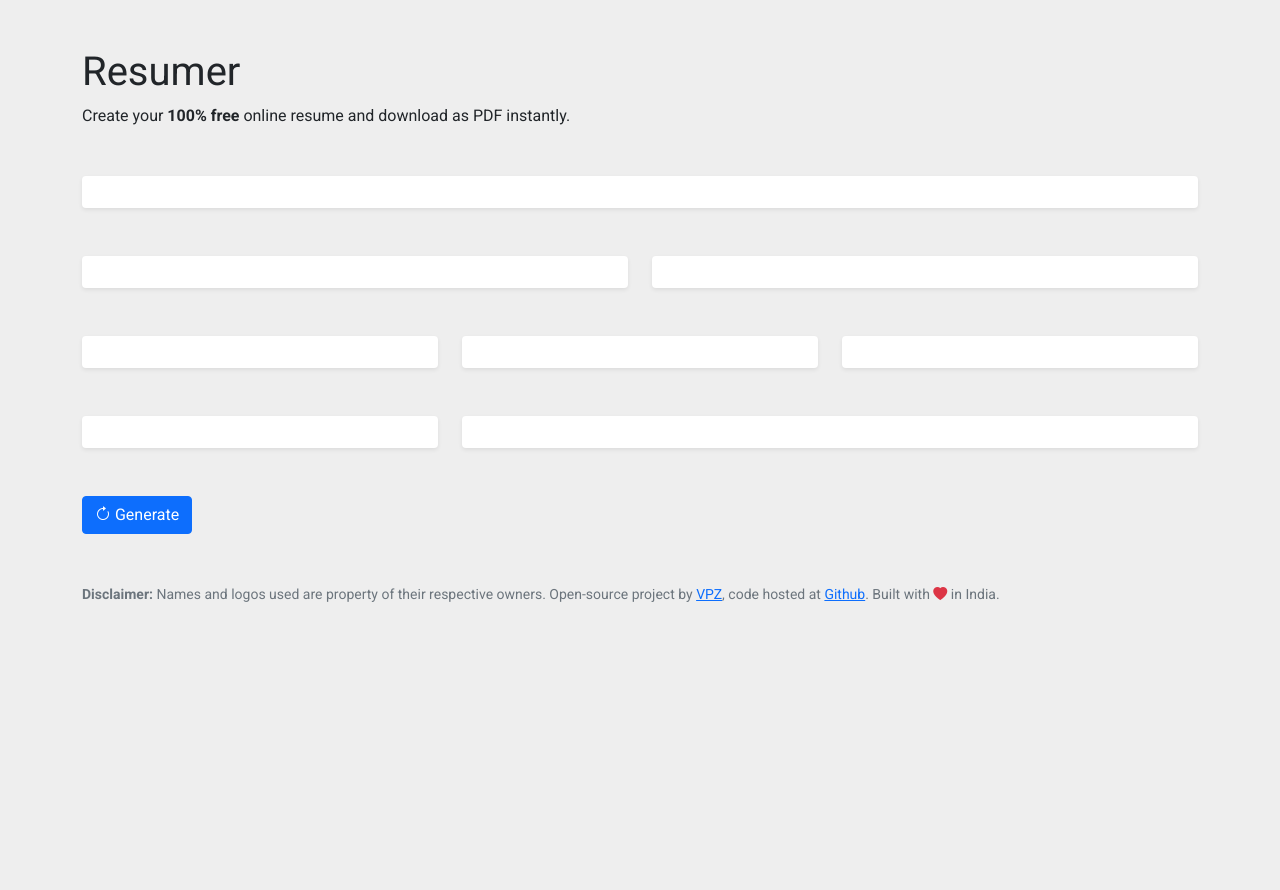
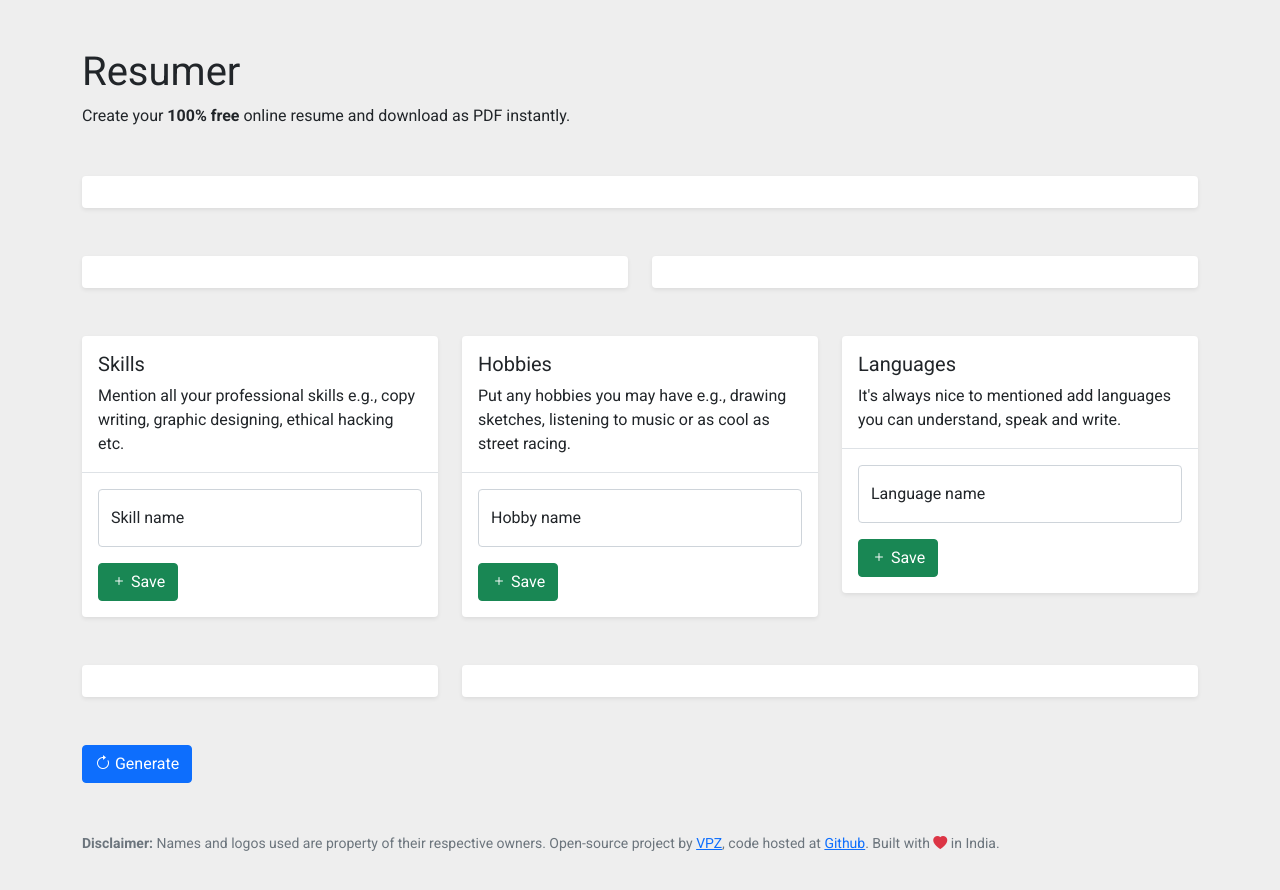
Before and after one commit to vaibhavpandeyvpz/resumer, a React (Create React App) app in the folder portal/: page / in a window 1280 px wide. Shown: the top 890 px of the page. Before the commit the page ends 800 px from the top, so only its background shows below. Built offline with nearby package versions, Linux system fonts and the light colour scheme.

Commit message:
Create skills, hobbies & languages section.

```diff
--- a/portal/src/index.js
+++ b/portal/src/index.js
@@ -1,10 +1,10 @@
 import './index.scss';
 import React from 'react';
 import ReactDOM from 'react-dom';
-import { Provider } from 'react-redux'
+import { Provider } from 'react-redux';
 import App from './App';
 import reportWebVitals from './reportWebVitals';
-import store from './store'
+import store from './store';
 
 ReactDOM.render(
   <React.StrictMode>
--- a/portal/src/sections/HobbySection.js
+++ b/portal/src/sections/HobbySection.js
@@ -1,7 +1,62 @@
-import React from 'react';
+import React, { useState } from 'react';
+import { connect } from 'react-redux';
+import { addHobby, removeHobby } from '../store';
 
-export default () => (
-  <div className="card border-0 shadow-sm">
-    <div className="card-body" />
-  </div>
-)
+const HobbySection = ({ hobbies, addHobby, removeHobby }) => {
+  const [hobby, setHobby] = useState('')
+  const handleFormSubmit = e => {
+    e.preventDefault()
+    if (hobby) {
+      addHobby(hobby)
+      setHobby('')
+    }
+  }
+  const handleRemoveClick = (e, i) => {
+    e.preventDefault()
+    removeHobby(i)
+  }
+  return (
+    <div className="card border-0 shadow-sm">
+      <div className="card-body">
+        <h5 className="card-title">Hobbies</h5>
+        <p className="card-text">
+          Put any hobbies you may have e.g., drawing sketches, listening to music or as cool as street racing.
+        </p>
+      </div>
+      {hobbies.length > 0 ? (
+        <ul className="list-group list-group-flush border-top">
+          {hobbies.map((hobby, i) => (
+            <li className="list-group-item" key={`hobby-${i}`}>
+              <div className="d-flex justify-content-between">
+                <span>{i + 1}. {hobby}</span>
+                <a className="text-danger" href="" onClick={e => handleRemoveClick(e, i)}>
+                  <i className="bi-trash" />
+                </a>
+              </div>
+            </li>
+          ))}
+        </ul>
+      ) : null}
+      <div className="card-body border-top">
+        <form onSubmit={handleFormSubmit}>
+          <div className="form-floating mb-3">
+            <input className="form-control"
+                   id="hobby-name"
+                   onChange={e => setHobby(e.target.value)}
+                   placeholder="Hindi, English etc."
+                   value={hobby} />
+            <label htmlFor="hobby-name">Hobby name</label>
+          </div>
+          <button className="btn btn-success">
+            <i className="bi-plus" /> Save
+          </button>
+        </form>
+      </div>
+    </div>
+  )
+}
+
+export default connect(
+  ({ hobbies }) => ({ hobbies }),
+  { addHobby, removeHobby }
+)(HobbySection)
--- a/portal/src/sections/LanguageSection.js
+++ b/portal/src/sections/LanguageSection.js
@@ -1,7 +1,60 @@
-import React from 'react';
+import React, { useState } from 'react';
+import { connect } from 'react-redux';
+import { addLanguage, removeLanguage } from '../store';
 
-export default () => (
-  <div className="card border-0 shadow-sm">
-    <div className="card-body" />
-  </div>
-)
+const LanguageSection = ({ languages, addLanguage, removeLanguage }) => {
+  const [language, setLanguage] = useState('')
+  const handleFormSubmit = e => {
+    e.preventDefault()
+    if (language) {
+      addLanguage(language)
+      setLanguage('')
+    }
+  }
+  const handleRemoveClick = (e, i) => {
+    e.preventDefault()
+    removeLanguage(i)
+  }
+  return (
+    <div className="card border-0 shadow-sm">
+      <div className="card-body">
+        <h5 className="card-title">Languages</h5>
+        <p className="card-text">It's always nice to mentioned add languages you can understand, speak and write.</p>
+      </div>
+      {languages.length > 0 ? (
+        <ul className="list-group list-group-flush border-top">
+          {languages.map((language, i) => (
+            <li className="list-group-item" key={`language-${i}`}>
+              <div className="d-flex justify-content-between">
+                <span>{i + 1}. {language}</span>
+                <a className="text-danger" href="" onClick={e => handleRemoveClick(e, i)}>
+                  <i className="bi-trash" />
+                </a>
+              </div>
+            </li>
+          ))}
+        </ul>
+      ) : null}
+      <div className="card-body border-top">
+        <form onSubmit={handleFormSubmit}>
+          <div className="form-floating mb-3">
+            <input className="form-control"
+                   id="language-name"
+                   onChange={e => setLanguage(e.target.value)}
+                   placeholder="Hindi, English etc."
+                   value={language} />
+            <label htmlFor="language-name">Language name</label>
+          </div>
+          <button className="btn btn-success">
+            <i className="bi-plus" /> Save
+          </button>
+        </form>
+      </div>
+    </div>
+  )
+}
+
+export default connect(
+  ({ languages }) => ({ languages }),
+  { addLanguage, removeLanguage }
+)(LanguageSection)
--- a/portal/src/sections/SkillSection.js
+++ b/portal/src/sections/SkillSection.js
@@ -1,7 +1,62 @@
-import React from 'react';
+import React, { useState } from 'react';
+import { connect } from 'react-redux';
+import { addSkill, removeSkill } from '../store';
 
-export default () => (
-  <div className="card border-0 shadow-sm">
-    <div className="card-body" />
-  </div>
-)
+const SkillSection = ({ skills, addSkill, removeSkill }) => {
+  const [skill, setSkill] = useState('')
+  const handleFormSubmit = e => {
+    e.preventDefault()
+    if (skill) {
+      addSkill(skill)
+      setSkill('')
+    }
+  }
+  const handleRemoveClick = (e, i) => {
+    e.preventDefault()
+    removeSkill(i)
+  }
+  return (
+    <div className="card border-0 shadow-sm">
+      <div className="card-body">
+        <h5 className="card-title">Skills</h5>
+        <p className="card-text">
+          Mention all your professional skills e.g., copy writing, graphic designing, ethical hacking etc.
+        </p>
+      </div>
+      {skills.length > 0 ? (
+        <ul className="list-group list-group-flush border-top">
+          {skills.map((skill, i) => (
+            <li className="list-group-item" key={`skill-${i}`}>
+              <div className="d-flex justify-content-between">
+                <span>{i + 1}. {skill}</span>
+                <a className="text-danger" href="" onClick={e => handleRemoveClick(e, i)}>
+                  <i className="bi-trash" />
+                </a>
+              </div>
+            </li>
+          ))}
+        </ul>
+      ) : null}
+      <div className="card-body border-top">
+        <form onSubmit={handleFormSubmit}>
+          <div className="form-floating mb-3">
+            <input className="form-control"
+                   id="skill-name"
+                   onChange={e => setSkill(e.target.value)}
+                   placeholder="Hindi, English etc."
+                   value={skill} />
+            <label htmlFor="skill-name">Skill name</label>
+          </div>
+          <button className="btn btn-success">
+            <i className="bi-plus" /> Save
+          </button>
+        </form>
+      </div>
+    </div>
+  )
+}
+
+export default connect(
+  ({ skills }) => ({ skills }),
+  { addSkill, removeSkill }
+)(SkillSection)
--- a/portal/src/store.js
+++ b/portal/src/store.js
@@ -58,18 +58,12 @@
     addSkill(state, { payload }) {
       state.skills.push(payload)
     },
-    updateSkill(state, { payload }) {
-      state.skills.map((o, i) => i === payload.id ? payload.data : o)
-    },
     removeSkill(state, { payload }) {
       state.skills.splice(payload, 1)
     },
     // Languages
     addLanguage(state, { payload }) {
       state.languages.push(payload)
-    },
-    updateLanguage(state, { payload }) {
-      state.languages.map((o, i) => i === payload.id ? payload.data : o)
     },
     removeLanguage(state, { payload }) {
       state.languages.splice(payload, 1)
@@ -78,18 +72,12 @@
     addHobby(state, { payload }) {
       state.hobbies.push(payload)
     },
-    updateHobby(state, { payload }) {
-      state.hobbies.map((o, i) => i === payload.id ? payload.data : o)
-    },
     removeHobby(state, { payload }) {
       state.hobbies.splice(payload, 1)
     },
     // Links
     addLink(state, { payload }) {
       state.links.push(payload)
-    },
-    updateLink(state, { payload }) {
-      state.links.map((o, i) => i === payload.id ? payload.data : o)
     },
     removeLink(state, { payload }) {
       state.links.splice(payload, 1)
```
